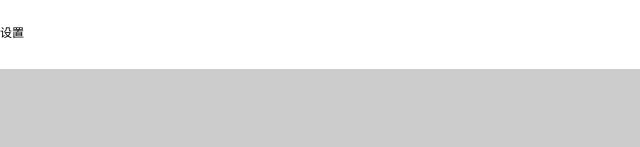
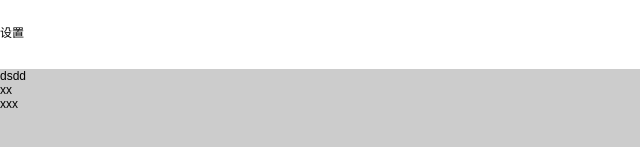
Before and after one commit to songJW0128/day1JN, a plain HTML site: page src/index.html in a window 1280 px wide. Shown: the part 369-516 px from the top of the page, 0-640 px from the left. Drawn offline with Linux system fonts and the light colour scheme.

Commit message:
第一次修改

```diff
--- a/src/index.html
+++ b/src/index.html
@@ -27,6 +27,11 @@
                 <li>已安装应用</li>
                 <li>设置</li>
             </ul>
+            <ol>
+                <li>dsdd</li>
+                <li>xx</li>
+                <li>xxx</li>
+            </ol>
         </section>
         <footer></footer>
     </div>
```
